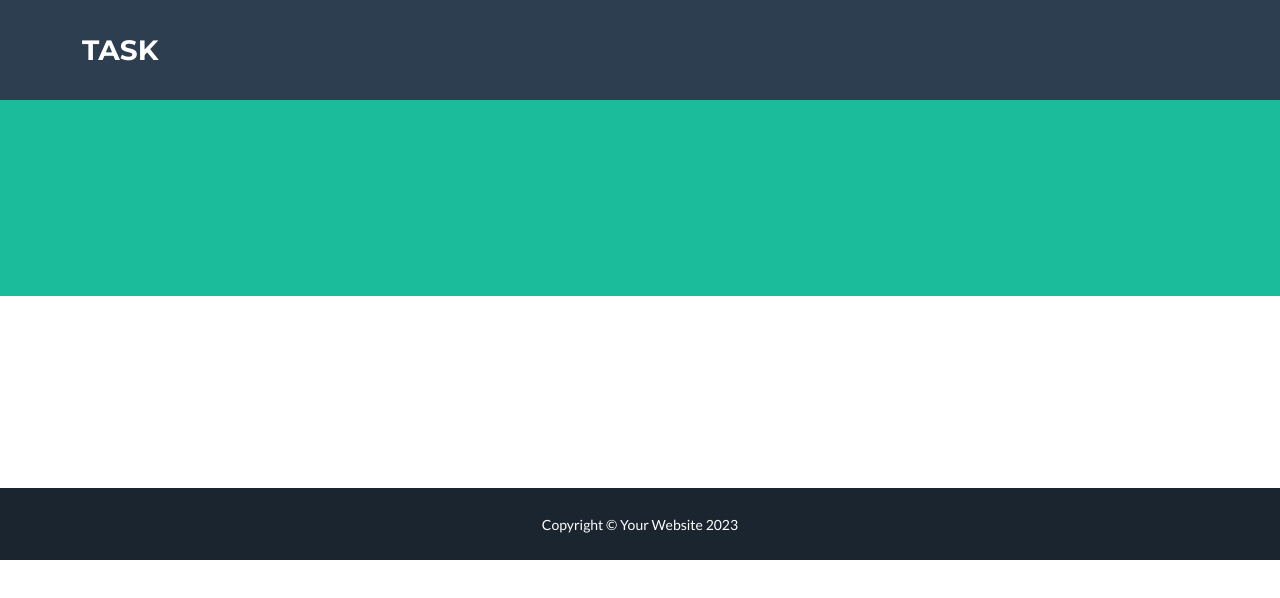
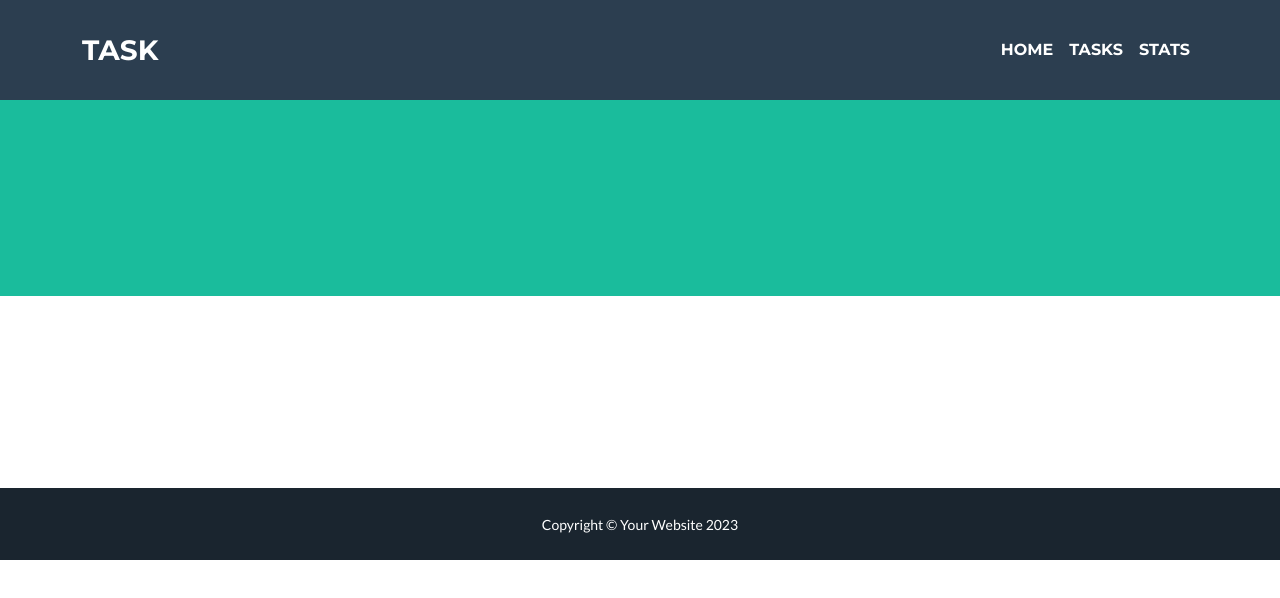
Before and after one commit to Jerome-CM/todolist, a plain HTML site: page todos-front/item.html in a window 1280 px wide. Drawn offline with nearby package versions, Linux system fonts and the light colour scheme; no server answers.

Commit message:
Add nav link

```diff
--- a/todos-front/item.html
+++ b/todos-front/item.html
@@ -19,6 +19,17 @@
     <nav class="navbar navbar-expand-lg bg-secondary text-uppercase fixed-top" id="mainNav">
         <div class="container">
             <a class="navbar-brand" href="#page-top">Task</a>
+            <ul class="navbar-nav mr-auto">
+                <li class="nav-item active">
+                    <a class="nav-link" href="index.html">Home</a>
+                </li>
+                <li class="nav-item active">
+                    <a class="nav-link" href="tasks.html">Tasks</a>
+                </li>
+                <li class="nav-item active">
+                    <a class="nav-link" href="stat.html">Stats</a>
+                </li>
+            </ul>
             <button class="navbar-toggler text-uppercase font-weight-bold bg-primary text-white rounded" type="button"
                 data-bs-toggle="collapse" data-bs-target="#navbarResponsive" aria-controls="navbarResponsive"
                 aria-expanded="false" aria-label="Toggle navigation">
```
Also changed, not shown: todos-front/stat.html (+8 -0 lines), todos-front/tasks.html (+8 -0 lines).
